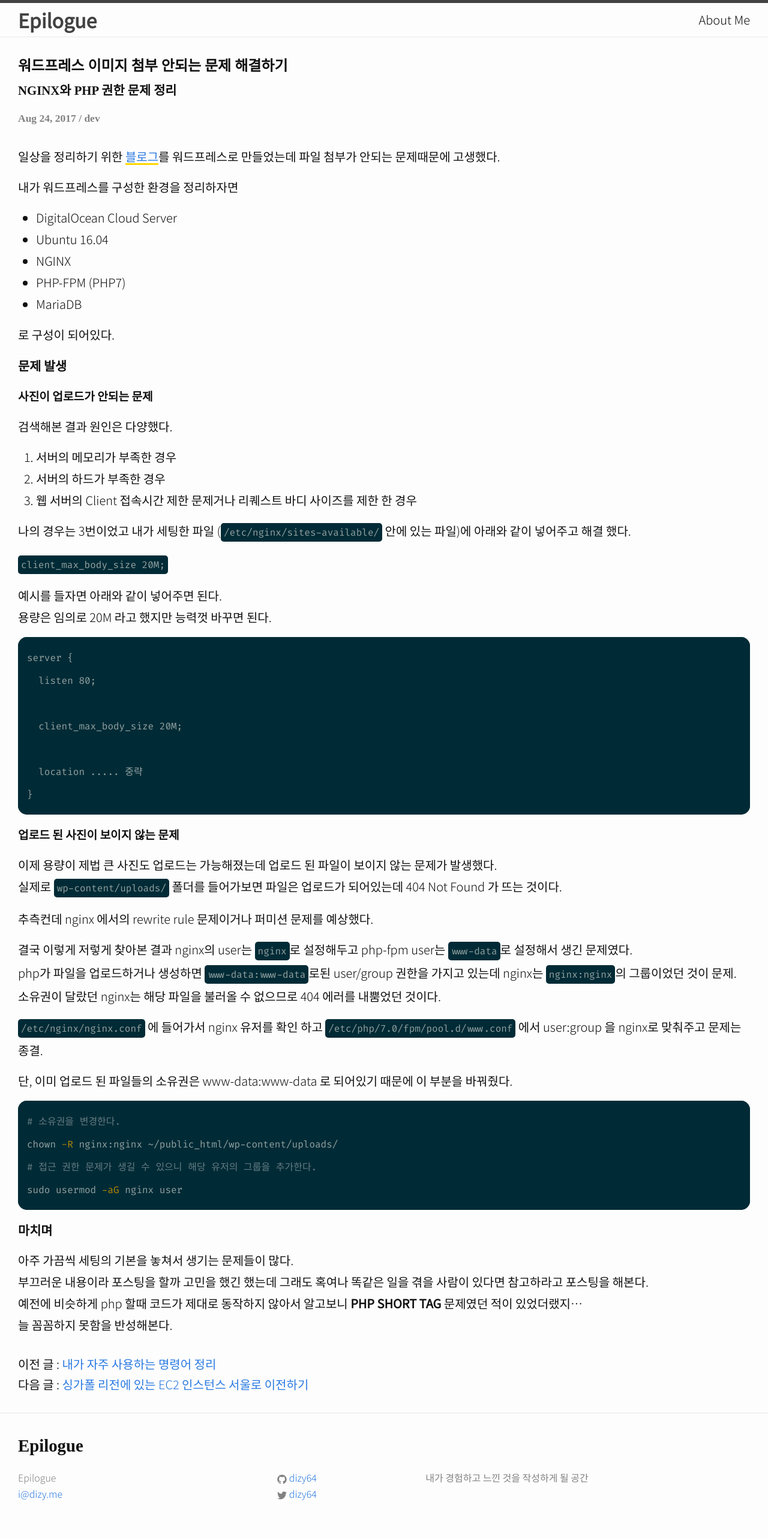
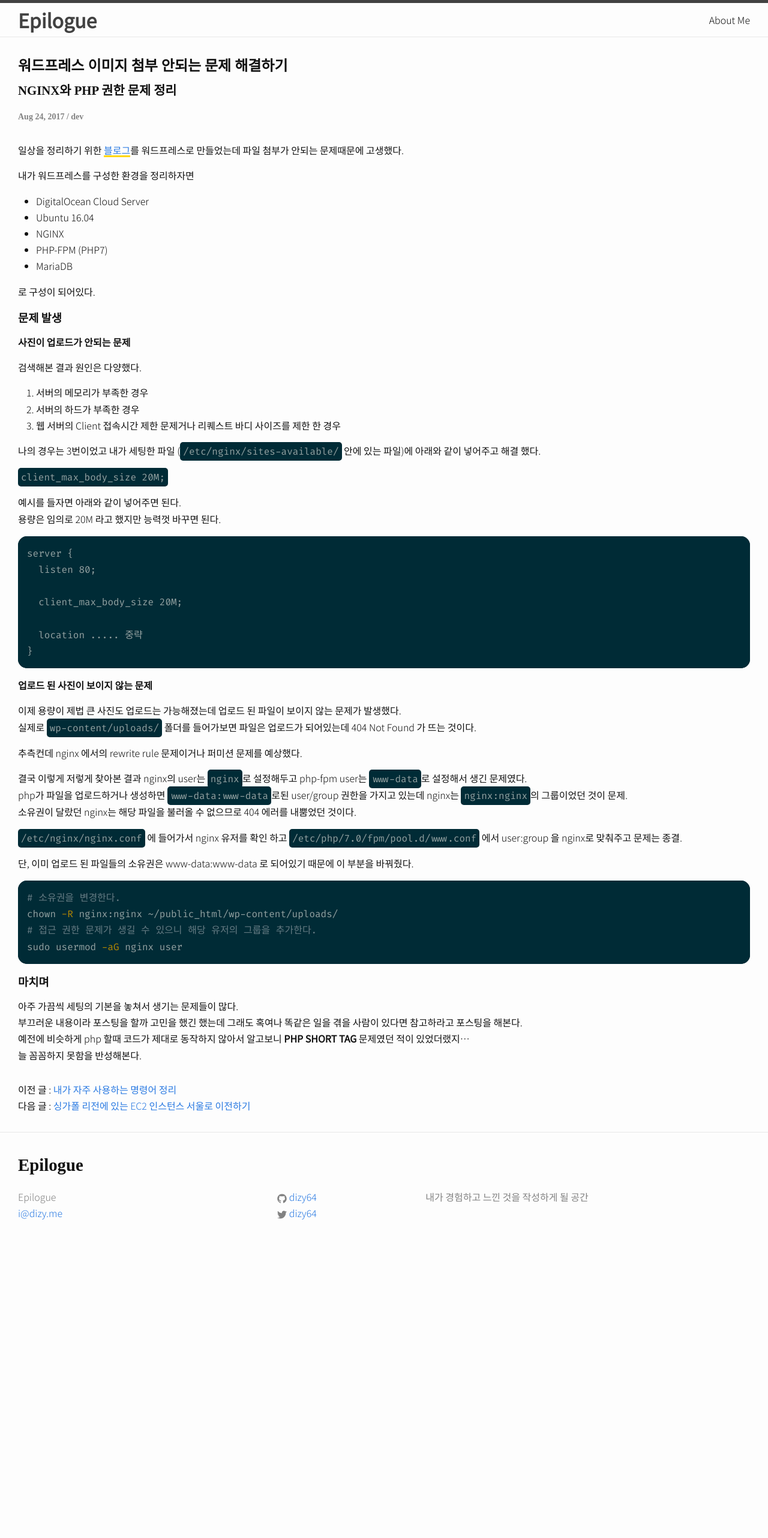
Before and after one commit to dizy64/dizy64.github.io, a Jekyll site: the page built from _posts/2017-08-24-wordpress-file-upload-issue.md, in a window 1280 px wide. Shown: the whole page at 60% size. Built offline with Jekyll 4.4.1, drawn with Linux system fonts in a browser that asks for light colours; comment, search, counter and statistics services are not loaded; after the commit the page ends 2097 px from its top, so only the background shows below that.

Commit message:
feat: 본문 폰트 크기를 수정하다
헤더의 값 기본 브라우저 값과 동일하도록 수정
줄 간격을 조금 줄임

전체 폰트를 16, 14 픽셀로 수정

```diff
--- a/_sass/_layout.scss
+++ b/_sass/_layout.scss
@@ -246,15 +246,9 @@
 
   margin-bottom: $spacing-unit;
   font-weight: $base-font-weight;
-  line-height: 180%;
+  line-height: 170%;
 
   h1, h2, h3, h4, h5, h6 { font-family: $base-font-family; }
-  h1 { font-size: 1.8rem; }
-  h2 { font-size: 1.5rem ;}
-  h3 { font-size: 1.3rem; }
-  h4 { font-size: 1.2rem; }
-  h5 { font-size: 1.1rem; }
-  h6 { font-size: 1rem; }
 
   code {
     font-size: 1rem;
--- a/css/main.scss
+++ b/css/main.scss
@@ -9,8 +9,8 @@
 $header-font-fmail: 'Noto Serif KR', serif;
 $base-font-family: "Noto Sans KR", sans-serif;
 $base-code-font-family: "Fira Code", monospace;
-$base-font-size:   20px;
-$base-mobile-font-size: 15px;
+$base-font-size:   16px;
+$base-mobile-font-size: 14px;
 $base-font-weight: 300;
 $header-font-weight: 700;
 $small-font-size:  $base-font-size * 0.875;
```
